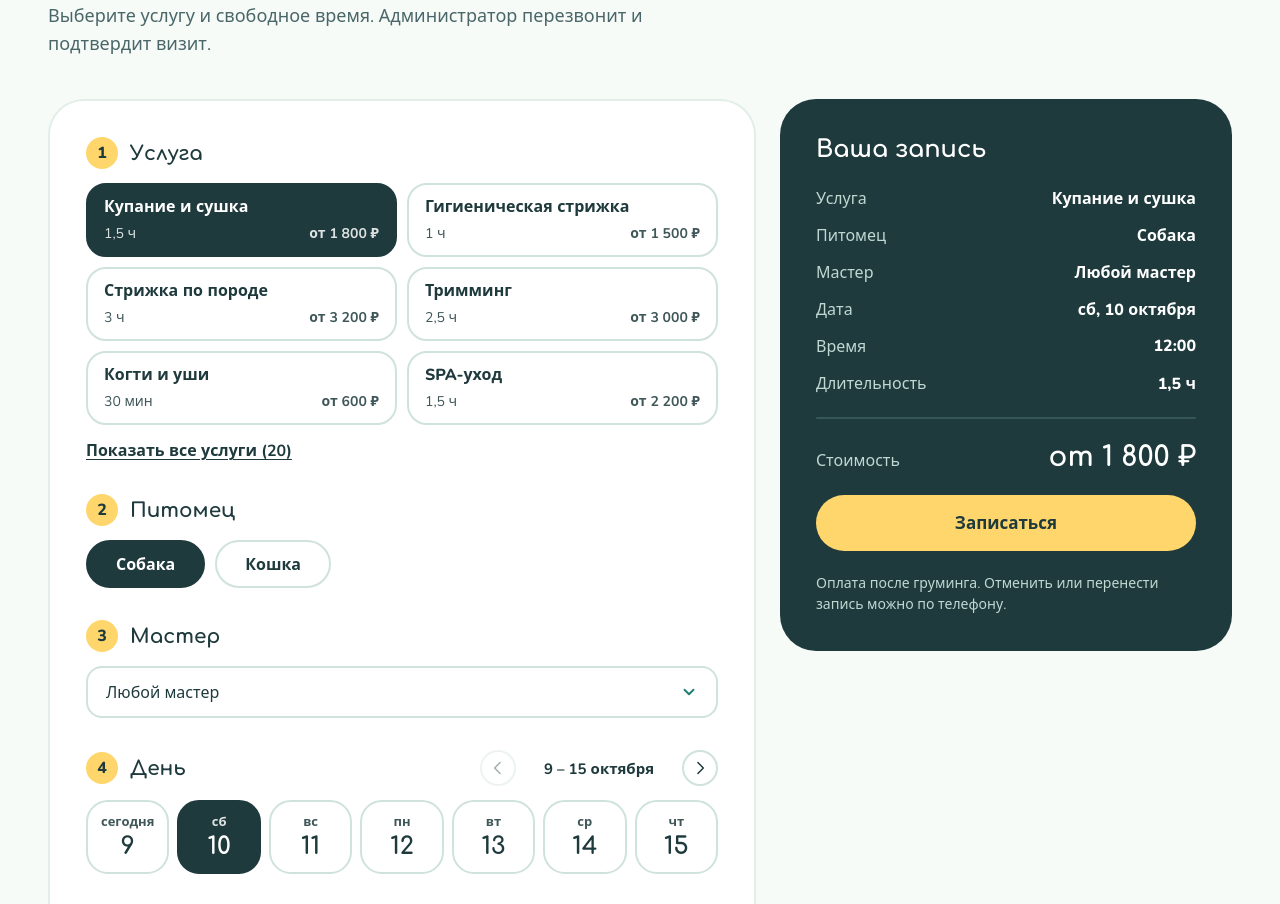
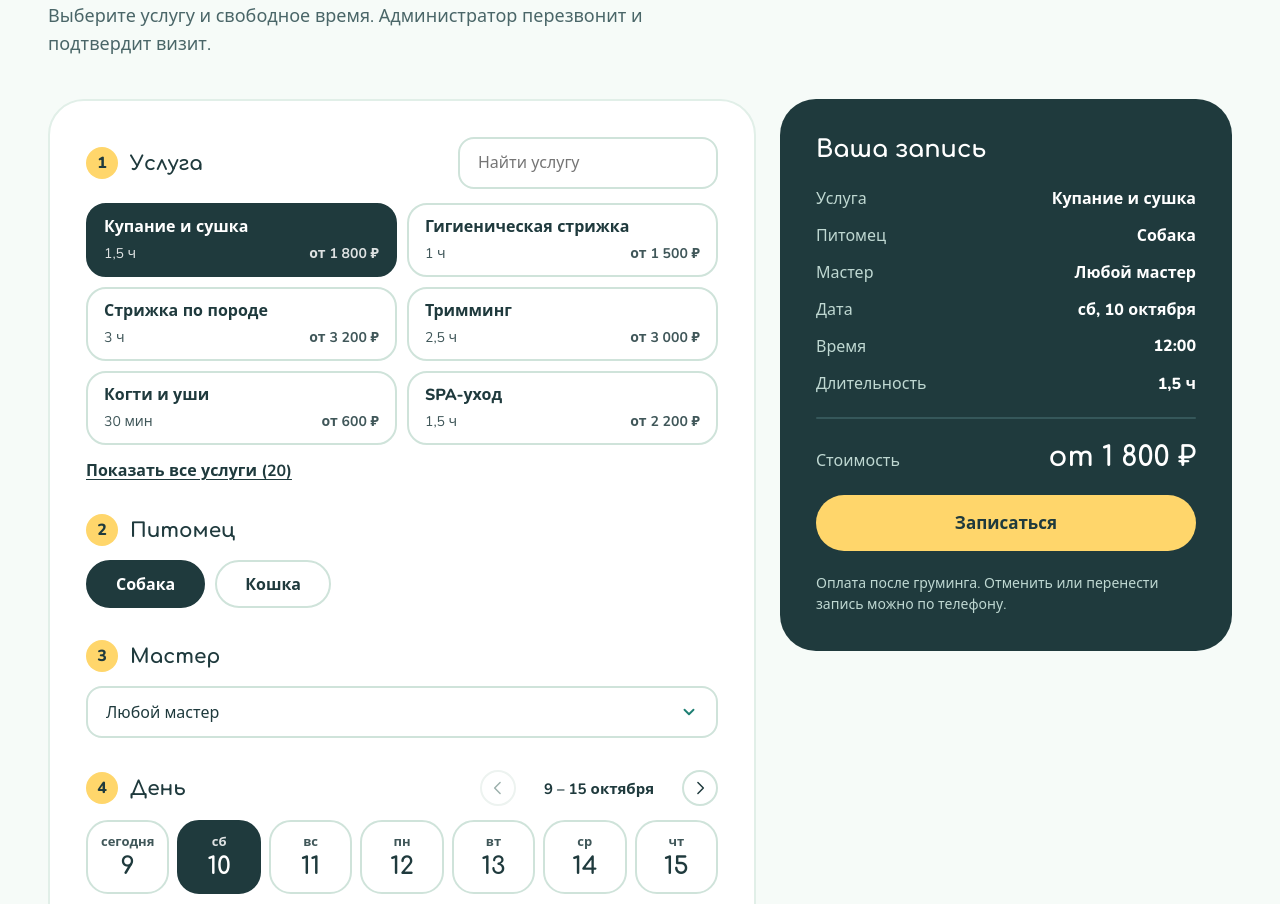
Before and after one commit to aleksan94/gruming, a Vue app: page / in a window 1280 px wide. Shown: the part 3600-4504 px from the top of the page. Built offline with nearby package versions, Linux system fonts and the light colour scheme.

Commit message:
Строка поиска услуг в онлайн-записи

```diff
--- a/src/components/BookingSection.vue
+++ b/src/components/BookingSection.vue
@@ -53,7 +53,13 @@ const done = ref(false)
 // Услуг много: по умолчанию показываем первые, остальные раскрываются кнопкой.
 const SERVICES_COLLAPSED = 6
 const servicesOpen = ref(false)
+const serviceQuery = ref('')
+const searching = computed(() => serviceQuery.value.trim() !== '')
 const shownServices = computed(() => {
+  if (searching.value) {
+    const q = serviceQuery.value.trim().toLowerCase()
+    return SERVICES.filter((s) => s.name.toLowerCase().includes(q))
+  }
   const idx = SERVICES.findIndex((s) => s.id === serviceId.value)
   return servicesOpen.value || idx >= SERVICES_COLLAPSED ? SERVICES : SERVICES.slice(0, SERVICES_COLLAPSED)
 })
@@ -219,8 +225,19 @@ function reset() {
       <div class="layout">
         <div class="card steps">
           <div class="step">
-            <h3 class="step-title"><span class="num">1</span>Услуга</h3>
-            <div class="services">
+            <div class="step-head">
+              <h3 class="step-title"><span class="num">1</span>Услуга</h3>
+              <AppInput
+                v-model="serviceQuery"
+                type="search"
+                class="service-search"
+                placeholder="Найти услугу"
+                aria-label="Поиск услуги"
+                autocomplete="off"
+              />
+            </div>
+            <p v-if="searching && !shownServices.length" class="hint">Ничего не найдено — попробуйте другое слово.</p>
+            <div v-else class="services">
               <button
                 v-for="s in shownServices"
                 :key="s.id"
@@ -237,7 +254,7 @@ function reset() {
               </button>
             </div>
             <button
-              v-if="canCollapse"
+              v-if="canCollapse && !searching"
               type="button"
               class="next-free"
               :aria-expanded="servicesOpen"
@@ -461,6 +478,11 @@ function reset() {
   align-items: center;
   justify-content: space-between;
   gap: 10px 16px;
+}
+
+.service-search {
+  flex: 0 1 260px;
+  min-width: 0;
 }
 
 .week-nav {
```
